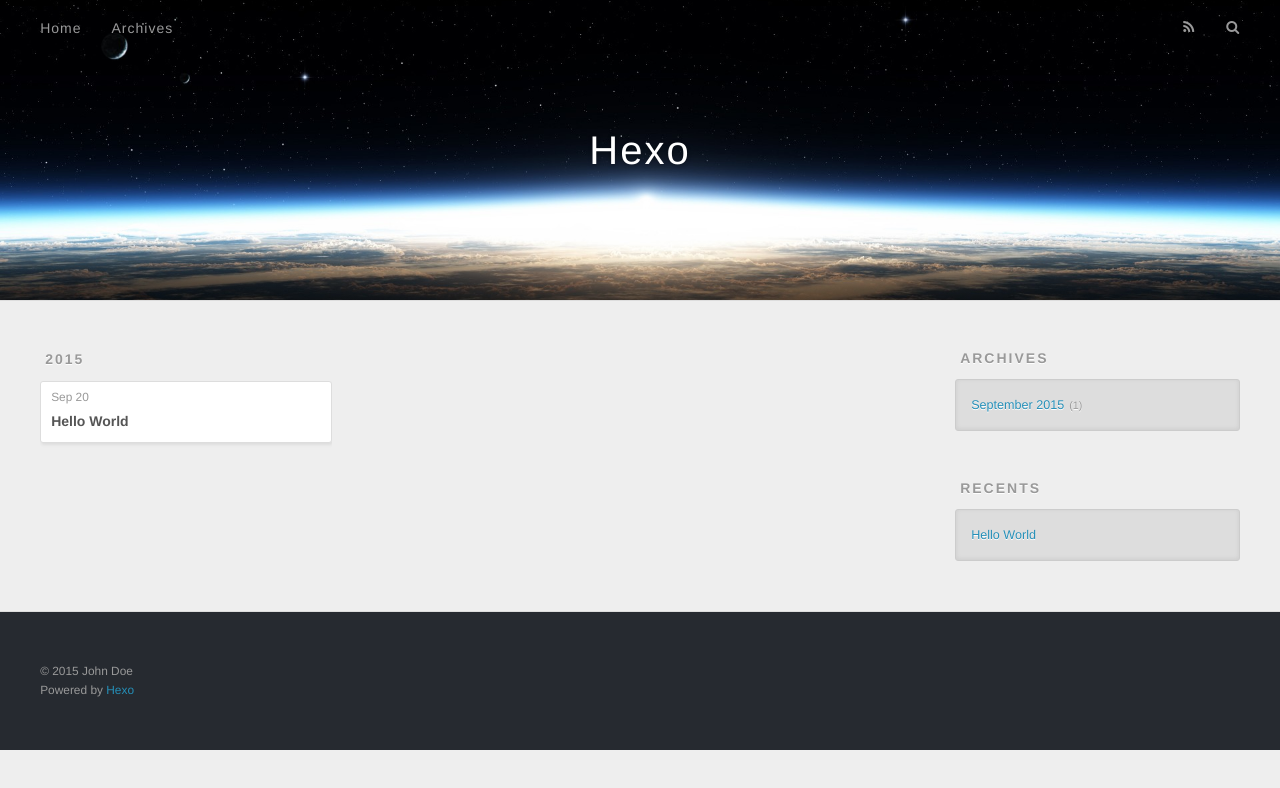
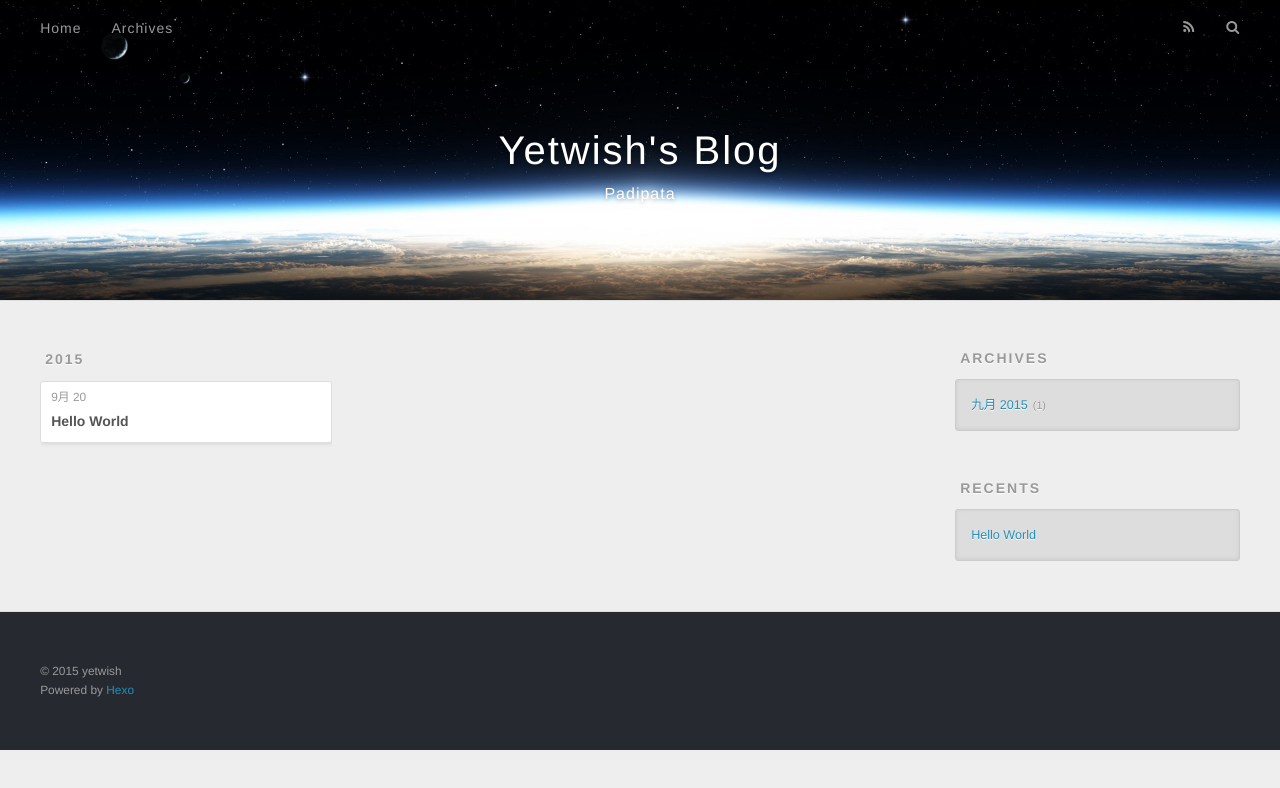
Before and after one commit to yetwish/yetwish.github.io, a plain HTML site: page archives/index.html in a window 1280 px wide. Drawn offline with nearby package versions, Linux system fonts and the light colour scheme.

Commit message:
Site updated: 2015-09-21 00:02:41

```diff
--- a/archives/index.html
+++ b/archives/index.html
@@ -3,19 +3,19 @@
 <head>
   <meta charset="utf-8">
 
-  <title>Archives | Hexo</title>
+  <title>Archives | Yetwish&#39;s Blog</title>
   <meta name="viewport" content="width=device-width, initial-scale=1, maximum-scale=1">
-  <meta name="description">
+  <meta name="description" content="Yetwish&apos;s Blog">
 <meta property="og:type" content="website">
-<meta property="og:title" content="Hexo">
-<meta property="og:url" content="http://yoursite.com/archives/index.html">
-<meta property="og:site_name" content="Hexo">
-<meta property="og:description">
+<meta property="og:title" content="Yetwish's Blog">
+<meta property="og:url" content="http://www.yetwish.com/archives/index.html">
+<meta property="og:site_name" content="Yetwish's Blog">
+<meta property="og:description" content="Yetwish&apos;s Blog">
 <meta name="twitter:card" content="summary">
-<meta name="twitter:title" content="Hexo">
-<meta name="twitter:description">
+<meta name="twitter:title" content="Yetwish's Blog">
+<meta name="twitter:description" content="Yetwish&apos;s Blog">
 
-    <link rel="alternative" href="/atom.xml" title="Hexo" type="application/atom+xml">
+    <link rel="alternative" href="/atom.xml" title="Yetwish&#39;s Blog" type="application/atom+xml">
 
 
     <link rel="icon" href="/favicon.png">
@@ -33,8 +33,12 @@
   <div id="header-outer" class="outer">
     <div id="header-title" class="inner">
       <h1 id="logo-wrap">
-        <a href="/" id="logo">Hexo</a>
+        <a href="/" id="logo">Yetwish&#39;s Blog</a>
       </h1>
+
+        <h2 id="subtitle-wrap">
+          <a href="/" id="subtitle">Padipata</a>
+        </h2>
 
     </div>
     <div id="header-inner" class="inner">
@@ -53,7 +57,7 @@
         <a id="nav-search-btn" class="nav-icon" title="Search"></a>
       </nav>
       <div id="search-form-wrap">
-        <form action="//google.com/search" method="get" accept-charset="UTF-8" class="search-form"><input type="search" name="q" results="0" class="search-form-input" placeholder="Search"><button type="submit" class="search-form-submit">&#xF002;</button><input type="hidden" name="sitesearch" value="http://yoursite.com"></form>
+        <form action="//google.com/search" method="get" accept-charset="UTF-8" class="search-form"><input type="search" name="q" results="0" class="search-form-input" placeholder="Search"><button type="submit" class="search-form-submit">&#xF002;</button><input type="hidden" name="sitesearch" value="http://www.yetwish.com"></form>
       </div>
     </div>
   </div>
@@ -76,7 +80,7 @@
   <div class="archive-article-inner">
     <header class="archive-article-header">
       <a href="/2015/09/20/hello-world/" class="archive-article-date">
-  <time datetime="2015-09-20T15:37:14.895Z" itemprop="datePublished">Sep 20</time>
+  <time datetime="2015-09-20T15:37:14.895Z" itemprop="datePublished">9月 20</time>
 </a>
 
 
@@ -106,7 +110,7 @@
   <div class="widget-wrap">
     <h3 class="widget-title">Archives</h3>
     <div class="widget">
-      <ul class="archive-list"><li class="archive-list-item"><a class="archive-list-link" href="/archives/2015/09/">September 2015</a><span class="archive-list-count">1</span></li></ul>
+      <ul class="archive-list"><li class="archive-list-item"><a class="archive-list-link" href="/archives/2015/09/">九月 2015</a><span class="archive-list-count">1</span></li></ul>
     </div>
   </div>
 
@@ -133,7 +137,7 @@
 
   <div class="outer">
     <div id="footer-info" class="inner">
-      &copy; 2015 John Doe<br>
+      &copy; 2015 yetwish<br>
       Powered by <a href="http://hexo.io/" target="_blank">Hexo</a>
     </div>
   </div>
```
Also changed, not shown: 2015/09/20/hello-world/index.html (+13 -9 lines), archives/2015/09/index.html (+18 -14 lines), archives/2015/index.html (+18 -14 lines), index.html (+18 -14 lines).
